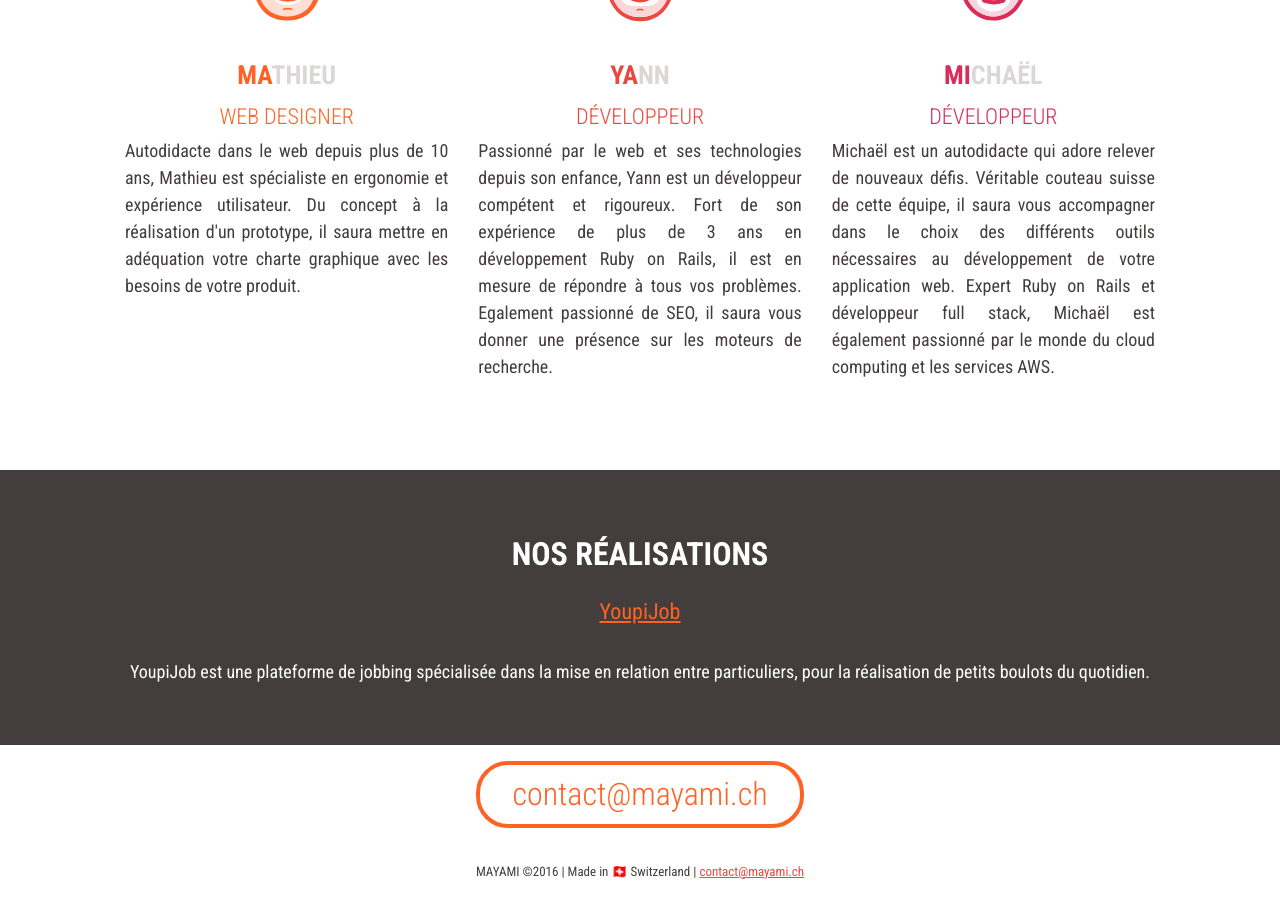
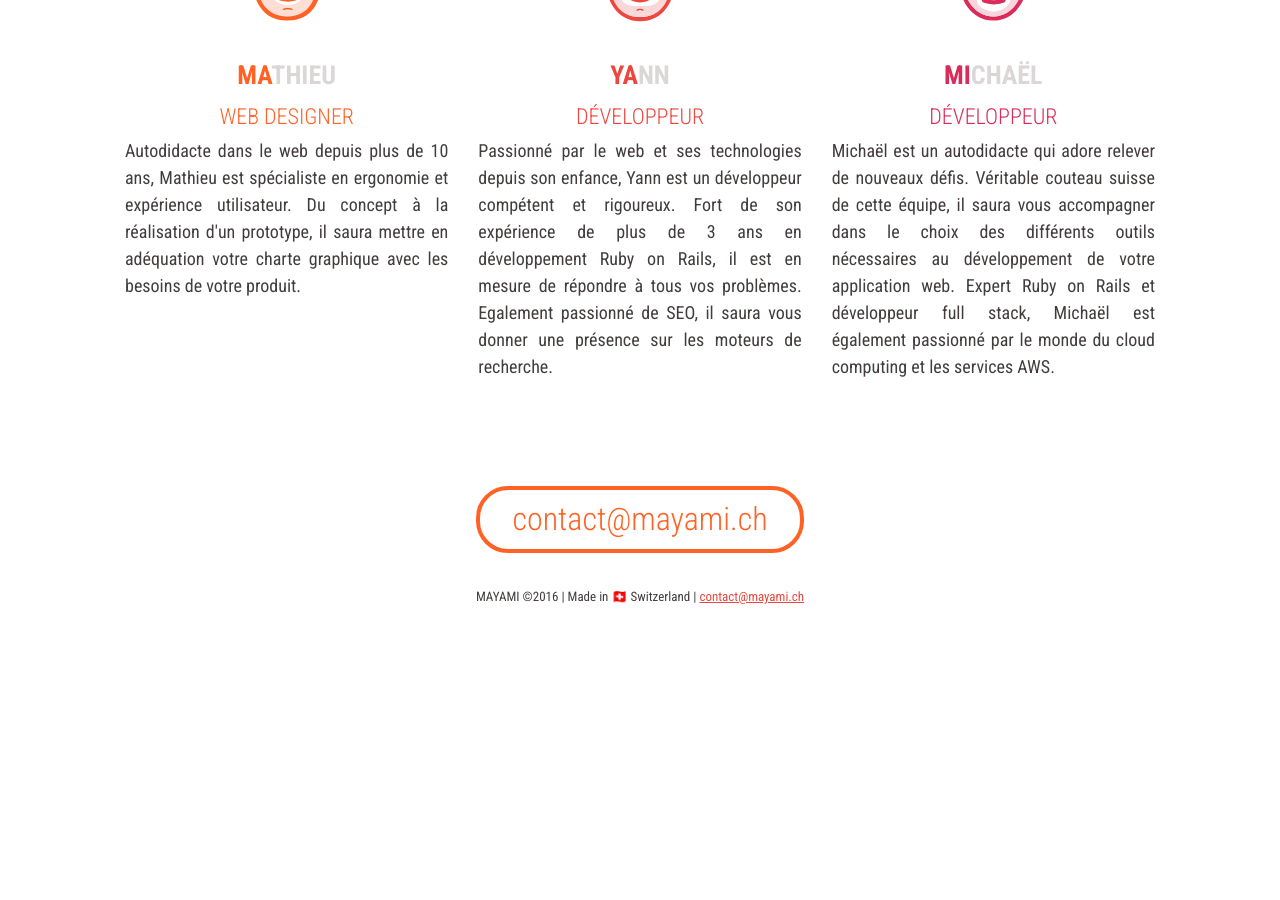
Before and after one commit to mayami-it/mayami-site, a Jekyll site: the page built from index.html, in a window 1280 px wide and 900 px high, scrolled down 1386 px. Built offline with Jekyll 4.4.1, drawn with Linux system fonts in a browser that asks for light colours; after the commit the page ends 2011 px from its top, so only the background shows below that.

Commit message:
Remove Ypj from project

```diff
--- a/Gemfile
+++ b/Gemfile
@@ -2,7 +2,7 @@ source 'https://rubygems.org'
 
 ruby '2.3.0'
 
-gem 'jekyll', '~> 3.3.0'
+gem 'jekyll', '~> 3.3.1'
 gem 'rake'
 gem 'sass'
 gem 'octopress-autoprefixer'
--- a/_includes/header.html
+++ b/_includes/header.html
@@ -5,7 +5,7 @@
       <ul class="list-inline">
         <li class="mar-10"><a href="#presta" class="pad-20">Nos prestations</a></li>
         <li class="mar-10"><a href="#team" class="pad-20">Notre équipe</a></li>
-        <li class="mar-10"><a href="#works" class="pad-20">Nos réalisations</a></li>
+        <!-- <li class="mar-10"><a href="#works" class="pad-20">Nos réalisations</a></li> -->
       </ul>
     </nav>
   </div>
--- a/index.html
+++ b/index.html
@@ -82,7 +82,7 @@
 
 </section>
 
-<section class="section-works">
+<!-- <section class="section-works">
   <section class="container text-center pad-top-40 pad-bottom-40 pad-top-60-m pad-bottom-60-m" id="works">
 
     <div class="text-center pad-top-20">
@@ -94,7 +94,7 @@
     </div>
 
   </section>
-</section>
+</section> -->
 
 <section class="container text-center">
 
```
Also changed, not shown: Gemfile.lock.
